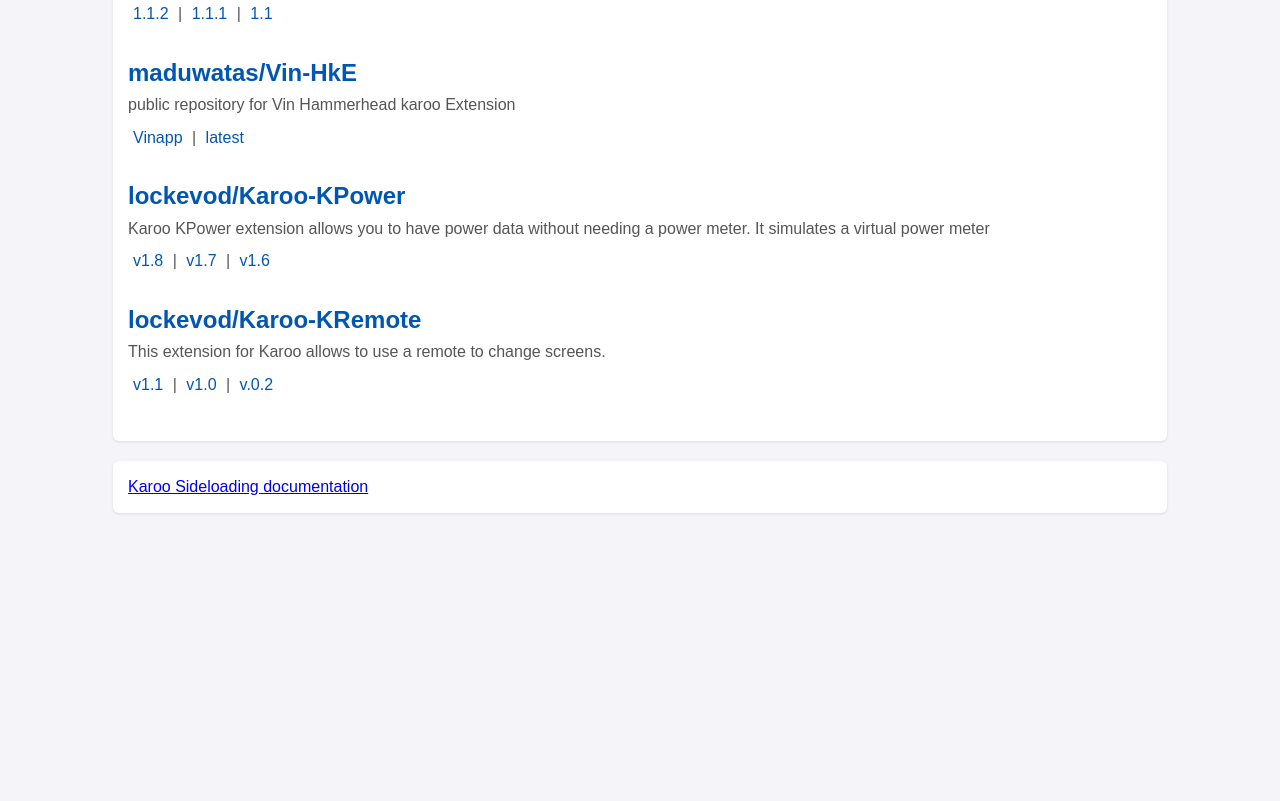
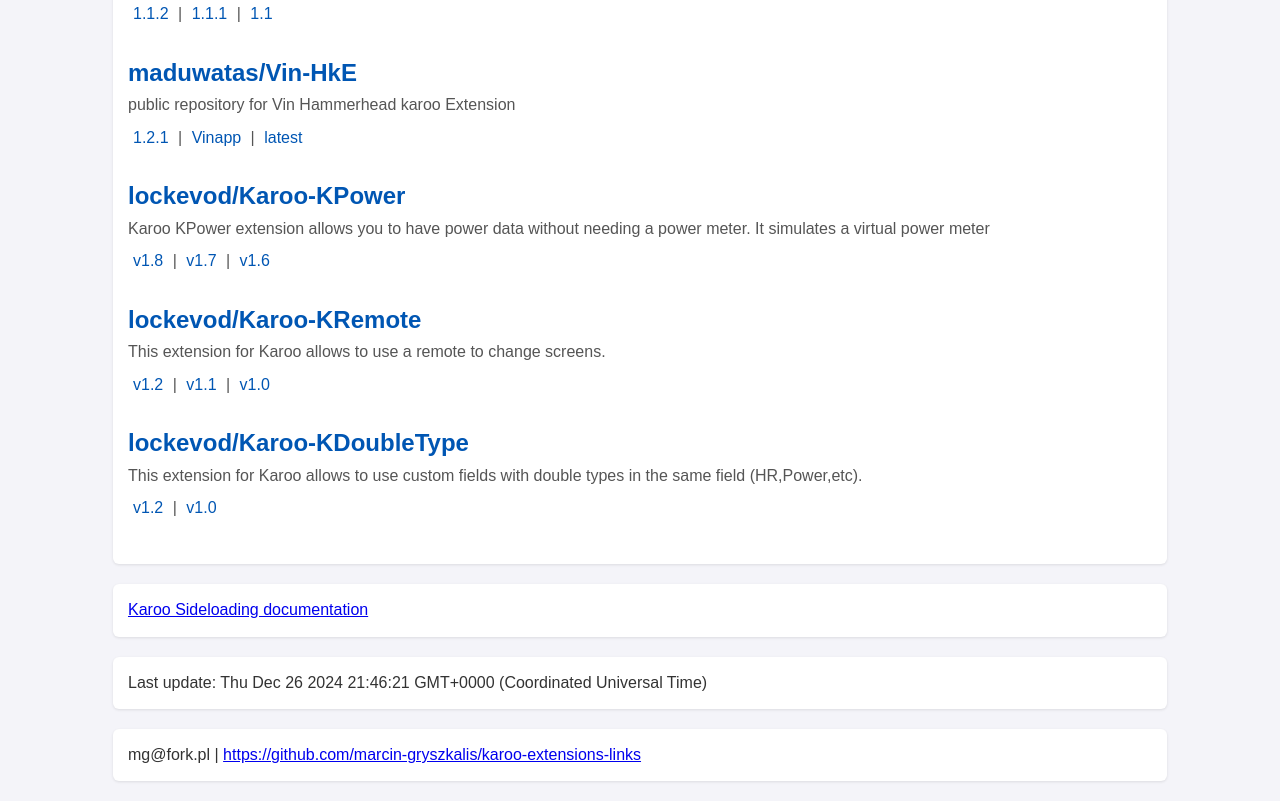
Before and after one commit to marcin-gryszkalis/karoo-extensions-links, a plain HTML site: page output/index.html in a window 1280 px wide. Shown: the part 437-1238 px from the top of the page. Before the commit the page ends 970 px from the top, so only its background shows below. Drawn offline with Linux system fonts and the light colour scheme.

Commit message:
add last-update information

```diff
--- a/output/index.html
+++ b/output/index.html
@@ -64,9 +64,11 @@
 
             <p>
 
+                <a href="https://github.com/maduwatas/Vin-HkE/releases/download/1.2.1/Vin-HkE-1.2.1.24122201-release.apk" class="release-link">1.2.1</a> |
+
                 <a href="https://github.com/maduwatas/Vin-HkE/releases/download/Vinapp/Vin-2.799.2024122101-play-release.apk" class="release-link">Vinapp</a> |
 
-                <a href="https://github.com/maduwatas/Vin-HkE/releases/download/latest/Vin-HkE-1.2.1.24122201-release.apk" class="release-link">latest</a>
+                <a href="https://github.com/maduwatas/Vin-HkE/releases/download/latest/Vin-HkE-1.2.2.24122601-release.apk" class="release-link">latest</a>
 
             </p>
 
@@ -94,11 +96,25 @@
 
             <p>
 
+                <a href="https://github.com/lockevod/Karoo-KRemote/releases/download/v1.2/kremote.apk" class="release-link">v1.2</a> |
+
                 <a href="https://github.com/lockevod/Karoo-KRemote/releases/download/v1.1/kremote.apk" class="release-link">v1.1</a> |
 
-                <a href="https://github.com/lockevod/Karoo-KRemote/releases/download/v1.0/kremote.apk" class="release-link">v1.0</a> |
+                <a href="https://github.com/lockevod/Karoo-KRemote/releases/download/v1.0/kremote.apk" class="release-link">v1.0</a>
 
-                <a href="https://github.com/lockevod/Karoo-KRemote/releases/download/v.0.2/kremote.apk" class="release-link">v.0.2</a>
+            </p>
+
+        </div>
+
+        <div class="repository">
+            <h2><a href="https://github.com/lockevod/Karoo-KDoubleType">lockevod/Karoo-KDoubleType</a></h2>
+            <p>This extension for Karoo allows to use custom fields with double types in the same field (HR,Power,etc).</p>
+
+            <p>
+
+                <a href="https://github.com/lockevod/Karoo-KDoubleType/releases/download/v1.2/kdouble.apk" class="release-link">v1.2</a> |
+
+                <a href="https://github.com/lockevod/Karoo-KDoubleType/releases/download/v1.0/kdouble.apk" class="release-link">v1.0</a>
 
             </p>
 
@@ -108,5 +124,20 @@
     <div class="container">
         <a href="https://support.hammerhead.io/hc/en-us/articles/31576497036827-Companion-App-Sideloading">Karoo Sideloading documentation</a>
     </div>
+
+    <div class="container" id="LastUpdate" style="test-align: center">
+    </div>
+
+    <script>
+        let last_update = "2024-12-26T21:46:21.000Z"
+        let d = new Date(last_update).toString();
+        document.getElementById("LastUpdate").innerHTML = "Last update: " + d;
+    </script>
+
+    <div class="container" style="test-align: center">
+        mg@fork.pl | <a href="https://github.com/marcin-gryszkalis/karoo-extensions-links">https://github.com/marcin-gryszkalis/karoo-extensions-links</a>
+    </div>
+
+
 </body>
 </html>
```
Also changed, not shown: 2 other files.
